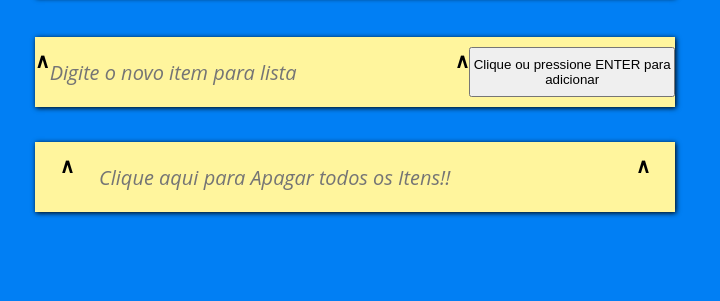
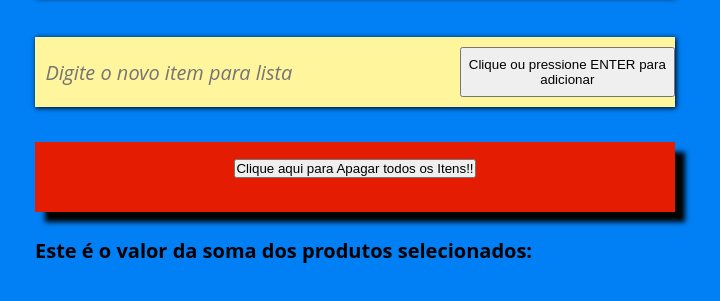
Before and after one commit to EduardoAmantinoBR/Projeto1_DEVinHouse, a plain HTML site: page index.html in a window 1280 px wide. Shown: the part 133-434 px from the top of the page, without its empty margins (285-1005 px from the left). Drawn offline with Linux system fonts and the light colour scheme.

Commit message:
Add files via upload
Adicionada a função de soma do valor dos produtos. Melhoria da função de limpar a tela. Melhoria na funcionalidade do botão de adicionar.

```diff
--- a/app.js
+++ b/app.js
@@ -8,6 +8,8 @@ let dbcompra = [
 
 const getDB = () => JSON.parse(localStorage.getItem('todolist')) ?? [];
 const setDB = (dbcompra) => localStorage.setItem('todolist' , JSON.stringify(dbcompra));
+var soma = 0
+
 
 
             const criaItem = (text, tick, indice) => {
@@ -42,7 +44,9 @@ const limpaDB = () => {
         if (limpa === true) {
         const dbcompra = [];
         setDB(dbcompra);
+
         screenRender();
+        document.getElementById('valorsoma').innerText ='0'
         }
     }
 
@@ -59,14 +63,18 @@ const adicionaItem = (evento) => {
 
 }
 const adicionaBut = () => {
+        if (document.getElementById("newItem").value !=[]) {
+
         const texto = document.getElementById("newItem").value;
         const dbcompra = getDB ();
         dbcompra.push ({'text':texto,'tick':''})
         setDB(dbcompra);
         screenRender();
         document.getElementById("newItem").value = '';
+    } else {
+        window.alert ('Preencha o campo para inserir um novo item!')
     }
-
+}
 
 
 const removeItem = (indice) => {
@@ -81,15 +89,22 @@ const updateItem = (indice) => {
     dbcompra[indice].tick = dbcompra[indice].tick === '' ? 'checked' : '';
     setDB(dbcompra);
     screenRender ();
+    if (dbcompra[indice].tick === 'checked') {
+        let preco = parseFloat(window.prompt(`Qual é o valor do produto?`)).toFixed(2)
+        soma = parseFloat(soma)+parseFloat(preco).toFixed(2)
+        document.getElementById('valorsoma').innerText = soma
+    }
 
-}
+
+    }
+
 /*const dbcompra = getDB();
     dbcompra[indice].tick = dbcompra[indice].tick === '' ? 'checked' : '';
     setDB(dbcompra);
     screenRender ();
     if (dbcompra[indice].tick === 'checked') {
         const preco = window.prompt('Insira o valor do produto','')
-    }
+
 */
 
 const clickItem = (evento) => {
--- a/index.html
+++ b/index.html
@@ -17,15 +17,23 @@
         </div>
 
         <div class="todo__new-item">
-            <div>&and;</div>
-            <input type="text" id='newItem' placeholder="Digite o novo item para lista">
-            <div>&and; </div><button id='Adiciona'>Clique ou pressione ENTER para adicionar</button>
+            <div></div>
+            <input type="text" id='newItem' placeholder="  Digite o novo item para lista">
+            <div> </div><button id='Adiciona'>Clique ou pressione ENTER para adicionar</button>
         </div>
-        <div class="todo__new-item">
-            <div>&and;</div>
-            <input type="text" id='apagaTudo' placeholder="Clique aqui para Apagar todos os Itens!!">
-            <div>&and; </div>
+        <div class="apagatudo">
+            <div>
+                <button id='apagaTudo'>Clique aqui para Apagar todos os Itens!!</button>
+            </div>
         </div>
+        <div class="todo__list" id='somando'>
+            Este é o valor da soma dos produtos selecionados:
+
+            <div class="todo__list" id='valorsoma'>
+
+            </div>
+        </div>
+
     </div>
     <script src="app.js"></script>
 </body>
--- a/style.css
+++ b/style.css
@@ -96,6 +96,18 @@ body {
     font: inherit;
 }
 
+.apagatudo{
+    display: flex;
+    background-color: #e41c02;
+    width: 100%;
+    height: 70px;
+    justify-content: space-evenly;
+    padding: 10px 0;
+    box-shadow: 10px 10px 5px var(--secondary-color);
+    margin: 10px;
+    font: inherit;
+}
+
 .todo__new-item > input{
     background-color: #fff59d;
     border: none;
```
